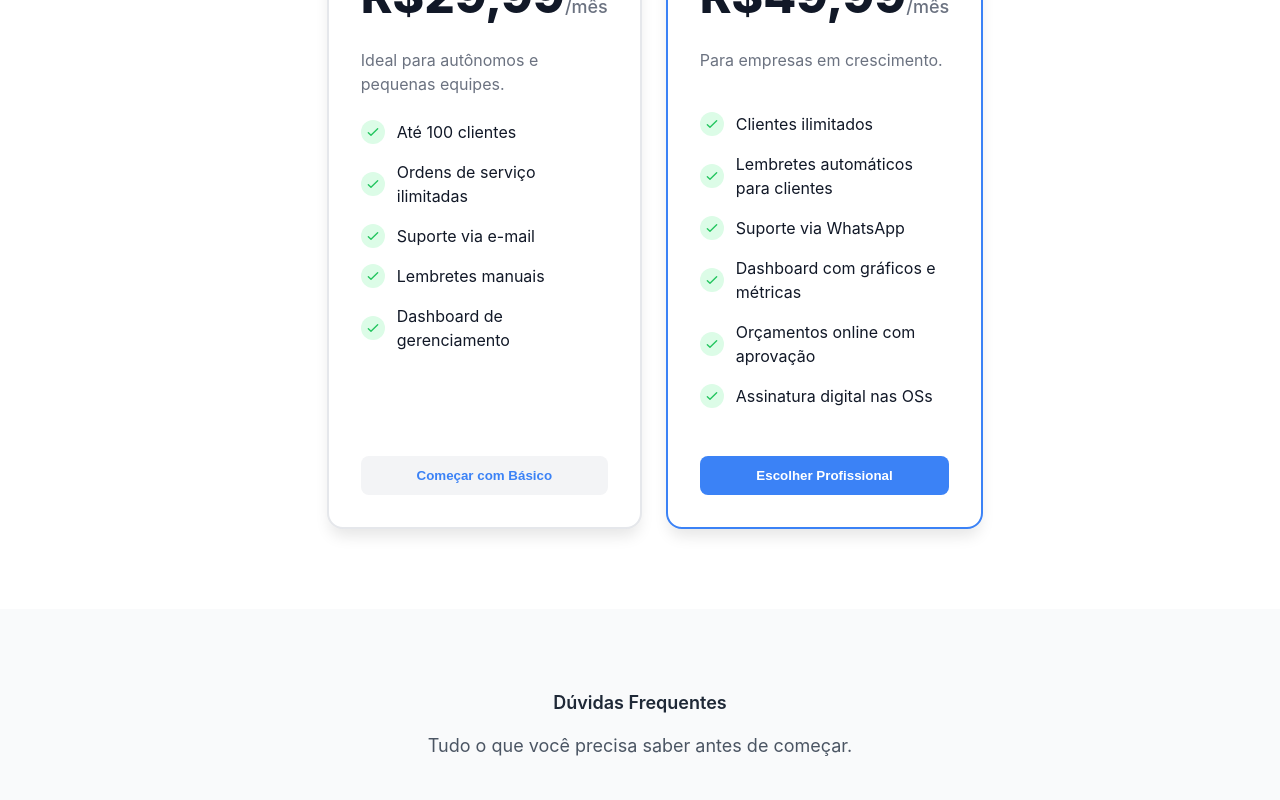
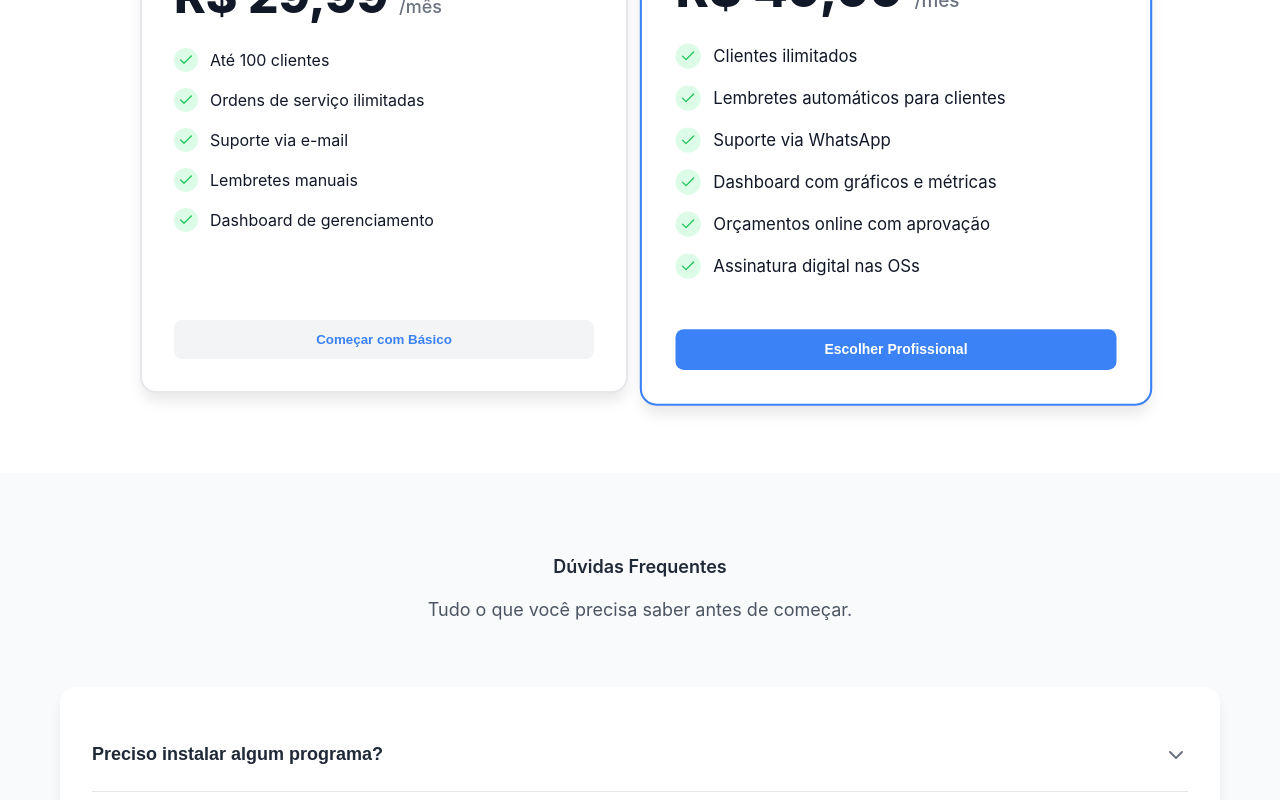
Before and after one commit to UseFrioFacil/FrioFacil-Frontend, a React (Vite) app: page / in a window 1280 px wide. Shown: the part 2340-3140 px from the top of the page. Built offline with nearby package versions, Linux system fonts and the light colour scheme.

Commit message:
feat: add animations to landing screen for enhanced user experience

```diff
--- a/src/pages/Lading/MainPage.tsx
+++ b/src/pages/Lading/MainPage.tsx
@@ -1,12 +1,66 @@
 import type { FC } from 'react';
-import { ShieldCheck, Users, Calendar, BarChart, DollarSign, Zap } from 'lucide-react';
+import { useState } from 'react';
+import { ShieldCheck, Users, Calendar, BarChart, DollarSign, Zap, Check, ChevronDown } from 'lucide-react';
 import './MainPageStyle.css';
 import "../../styles/global.css"
-import FeatureCard from "./uiLanding/FeatureCard"
-import PricingCard from "./uiLanding/PricingCard"
-import FaqItem from './uiLanding/FaqItem';
 import Header from '../../components/Header/Header';
 import Footer from '../../components/Footer/Footer';
+
+// Componente FeatureCard (movido para dentro para simplicidade, sem alterações)
+const FeatureCard: FC<{ icon: React.ElementType; title: string; color: string; children: React.ReactNode }> = ({ icon: Icon, title, color, children }) => (
+  <div className="feature-card">
+    <div className="feature-header">
+      <div className={`feature-icon ${color}`}>
+        <Icon size={24} color="white" />
+      </div>
+      <h3 className="feature-title">{title}</h3>
+    </div>
+    <p className="feature-description">{children}</p>
+  </div>
+);
+
+// Componente PricingCard (movido para dentro para simplicidade, sem alterações)
+const PricingCard: FC<{ plan: string; price: string; features: string[]; cta: string; popular?: boolean }> = ({ plan, price, features, cta, popular }) => (
+  <div className={`pricing-card ${popular ? 'pricing-card-popular' : ''}`}>
+    {popular && <div className="popular-badge">Mais Popular</div>}
+    <h3 className="pricing-plan">{plan}</h3>
+    <p className="pricing-price">
+      R$ {price} <span className="pricing-period">/mês</span>
+    </p>
+    <ul className="pricing-features">
+      {features.map((feature, index) => (
+        <li key={index} className="pricing-feature">
+          <span className="feature-check">
+            <Check size={16} className="text-green-500" />
+          </span>
+          <span>{feature}</span>
+        </li>
+      ))}
+    </ul>
+    <button className={`pricing-button ${popular ? 'pricing-button-popular' : 'pricing-button-regular'}`}>
+      {cta}
+    </button>
+  </div>
+);
+
+// Componente FaqItem com estado para animação
+const FaqItem: FC<{ question: string; answer: string }> = ({ question, answer }) => {
+  const [isOpen, setIsOpen] = useState(false);
+
+  return (
+    <div className="faq-item">
+      <button className="faq-question" onClick={() => setIsOpen(!isOpen)}>
+        <span className="faq-question-text">{question}</span>
+        <ChevronDown className={`chevron-icon ${isOpen ? 'open' : ''}`} />
+      </button>
+      <div className={`faq-answer-container ${isOpen ? 'open' : ''}`}>
+        <div className="faq-answer">
+          {answer}
+        </div>
+      </div>
+    </div>
+  );
+};
 
 
 // Componente Principal da Aplicação
--- a/src/pages/Lading/MainPageStyle.css
+++ b/src/pages/Lading/MainPageStyle.css
@@ -1,3 +1,35 @@
+/* MainPageStyle.css */
+
+/* Keyframes para Animações */
+@keyframes fadeIn {
+  from { opacity: 0; }
+  to { opacity: 1; }
+}
+
+@keyframes fadeInUp {
+  from {
+    opacity: 0;
+    transform: translateY(20px);
+  }
+  to {
+    opacity: 1;
+    transform: translateY(0);
+  }
+}
+
+@keyframes scaleIn {
+  from {
+    opacity: 0;
+    transform: scale(0.95);
+  }
+  to {
+    opacity: 1;
+    transform: scale(1);
+  }
+}
+
+/* Aplicando animações */
+
 /* Layout */
 .container {
   width: 100%;
@@ -40,6 +72,7 @@
 
 .btn-primary:hover {
   background-color: #2563eb;
+  transform: translateY(-2px);
 }
 
 .btn-lg {
@@ -57,6 +90,7 @@
 
 .btn-secondary:hover {
   background-color: #f3f4f6;
+  transform: translateY(-2px);
 }
 
 /* Hero Section */
@@ -66,15 +100,6 @@
   padding: 80px 20px;
   background-color: white;
   overflow: hidden;
-}
-
-.hero-overlay {
-  position: absolute;
-  top: 0;
-  left: 0;
-  right: 0;
-  bottom: 0;
-  background-color: rgba(255, 255, 255, 0.9);
 }
 
 .hero-content {
@@ -90,6 +115,7 @@
   line-height: 1.2;
   margin-bottom: 24px;
   color: #111827;
+  animation: fadeInUp 0.8s ease-out;
 }
 
 .hero-title span {
@@ -101,6 +127,8 @@
   margin: 0 auto 40px;
   font-size: 18px;
   color: #4b5563;
+  animation: fadeInUp 0.8s ease-out 0.2s;
+  animation-fill-mode: backwards; /* Inicia com estilo 'from' */
 }
 
 .hero-buttons {
@@ -109,6 +137,8 @@
   align-items: center;
   gap: 16px;
   margin-bottom: 64px;
+  animation: fadeInUp 0.8s ease-out 0.4s;
+  animation-fill-mode: backwards;
 }
 
 .hero-image {
@@ -116,9 +146,11 @@
   box-shadow: 0 25px 50px -12px rgba(0, 0, 0, 0.25);
   max-width: 100%;
   border: 4px solid white;
+  animation: scaleIn 1s ease-out 0.6s;
+  animation-fill-mode: backwards;
 }
 
-/* Features Section */
+/* Sections */
 .section {
   padding: 80px 20px;
 }
@@ -127,6 +159,7 @@
   text-align: center;
   max-width: 800px;
   margin: 0 auto 64px;
+  animation: fadeInUp 1s ease-out;
 }
 
 .section-subtitle {
@@ -149,6 +182,7 @@
   color: #4b5563;
 }
 
+/* Features Section */
 .features {
   background-color: #f0f9ff;
 }
@@ -164,7 +198,18 @@
   border-radius: 16px;
   box-shadow: 0 10px 15px -3px rgba(0, 0, 0, 0.1);
   transition: all 0.3s ease;
+  animation: fadeInUp 0.5s ease-out;
+  animation-fill-mode: backwards;
 }
+
+/* Animação escalonada para os cards */
+.features-grid .feature-card:nth-child(1) { animation-delay: 0.1s; }
+.features-grid .feature-card:nth-child(2) { animation-delay: 0.2s; }
+.features-grid .feature-card:nth-child(3) { animation-delay: 0.3s; }
+.features-grid .feature-card:nth-child(4) { animation-delay: 0.4s; }
+.features-grid .feature-card:nth-child(5) { animation-delay: 0.5s; }
+.features-grid .feature-card:nth-child(6) { animation-delay: 0.6s; }
+
 
 .feature-card:hover {
   box-shadow: 0 20px 25px -5px rgba(0, 0, 0, 0.1);
@@ -221,7 +266,6 @@
   gap: 24px;
   max-width: 1000px;
   margin: 0 auto;
-  margin-left: 23%;
 }
 
 .pricing-card {
@@ -233,11 +277,27 @@
   box-shadow: 0 10px 15px -3px rgba(0, 0, 0, 0.1);
   display: flex;
   flex-direction: column;
+  transition: all 0.3s ease;
+  animation: fadeInUp 0.5s ease-out;
+  animation-fill-mode: backwards;
+}
 
+.pricing-card:hover {
+    transform: translateY(-5px);
+    box-shadow: 0 20px 25px -5px rgba(59, 130, 246, 0.1), 0 10px 10px -5px rgba(59, 130, 246, 0.08);
 }
+
+.pricing-grid .pricing-card:nth-child(1) { animation-delay: 0.2s; }
+.pricing-grid .pricing-card:nth-child(2) { animation-delay: 0.4s; }
+
 
 .pricing-card-popular {
   border-color: #3b82f6;
+  transform: scale(1.05); /* Destaca o plano popular */
+}
+
+.pricing-card-popular:hover {
+    transform: scale(1.08) translateY(-5px);
 }
 
 .popular-badge {
@@ -387,13 +447,34 @@
 .chevron-icon {
   width: 24px;
   height: 24px;
+  color: #6b7280;
+  transition: transform 0.3s ease;
+}
+
+.chevron-icon.open {
+  transform: rotate(180deg);
+}
+
+.faq-answer-container {
+  display: grid;
+  grid-template-rows: 0fr;
+  transition: grid-template-rows 0.4s ease-out;
+}
+
+.faq-answer-container.open {
+  grid-template-rows: 1fr;
 }
 
 .faq-answer {
-  margin-top: 16px;
+  overflow: hidden;
   color: #4b5563;
   line-height: 1.6;
 }
+
+.faq-answer-container.open .faq-answer {
+    padding-top: 16px;
+}
+
 
 /* Responsividade */
 @media (min-width: 768px) {
@@ -416,14 +497,15 @@
     gap: 32px;
   }
 
+  .pricing-grid {
+    grid-template-columns: repeat(2, 1fr);
+    justify-content: center;
+  }
+
 }
 
 @media (min-width: 1024px) {
   .features-grid {
-    grid-template-columns: repeat(3, 1fr);
-  }
-
-  .pricing-grid {
     grid-template-columns: repeat(3, 1fr);
   }
 
@@ -451,5 +533,14 @@
 
   .pricing-grid {
     margin-left: 0;
+    grid-template-columns: 1fr;
+  }
+
+  .pricing-card-popular {
+    transform: scale(1); /* Remove o destaque em telas pequenas */
+  }
+
+  .pricing-card-popular:hover {
+      transform: translateY(-5px);
   }
 }
```
